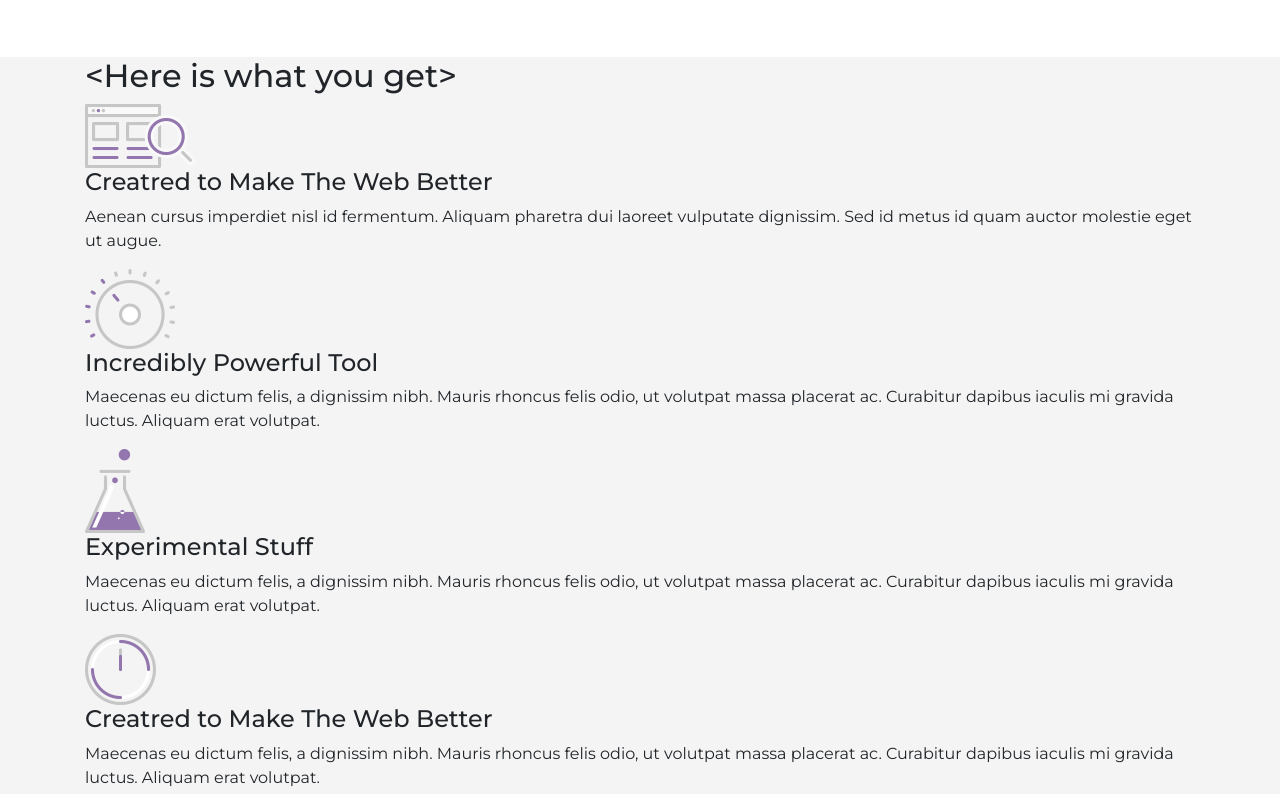
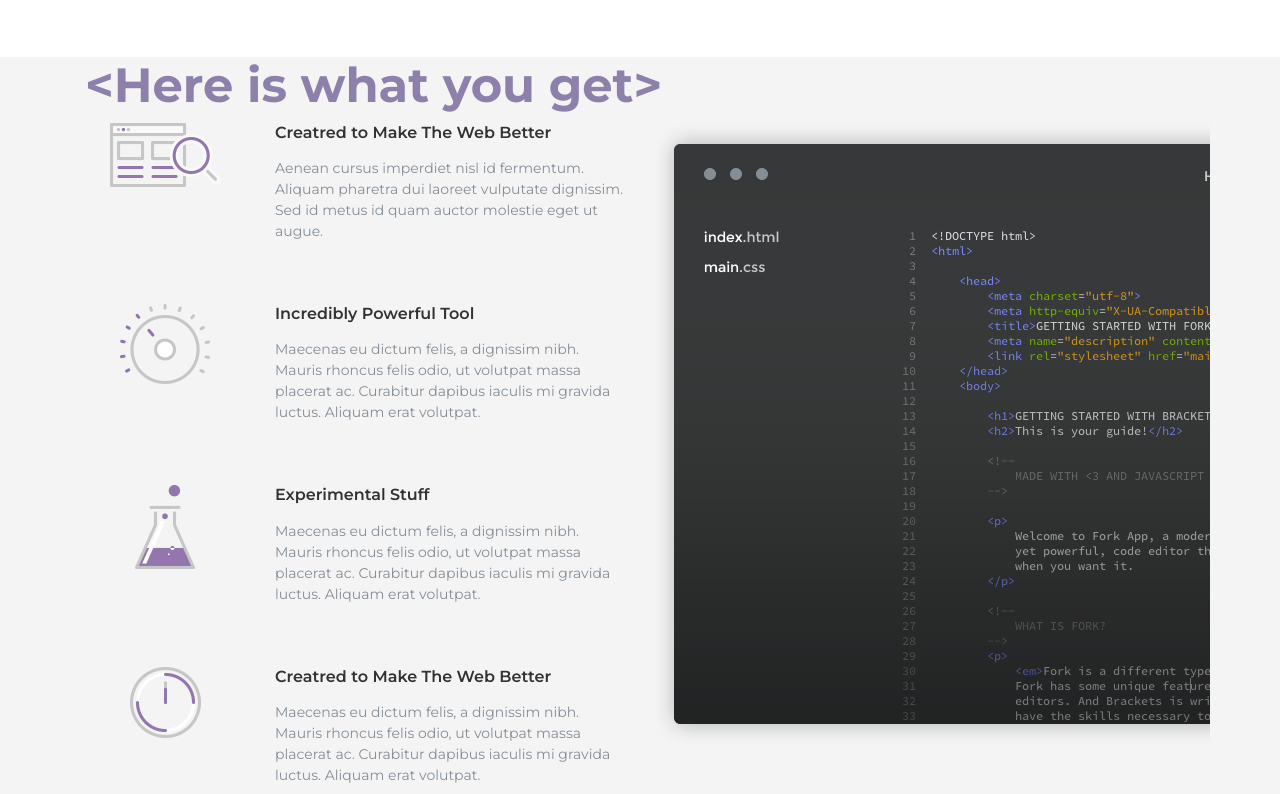
Before and after one commit to GeekHub-Frontend-CMS-8/Viktor_Ryzhak_hw_7, a website: page assets/index.html in a window 1280 px wide. Shown: the part 1306-2100 px from the top of the page. Drawn offline with nearby package versions, Linux system fonts and the light colour scheme; files that its build step writes are made by us from their sources.

Commit message:
html section - benefits__

```diff
--- a/assets/index.html
+++ b/assets/index.html
@@ -108,13 +108,15 @@
 </section>
 
 <section class="benefits__background">
-    <div class="container">
-        <h2 class="benefits__subtitle">
+    <div class="container benefits__content">
+        <h2 class="benefits__title">
             &#60;Here is what you get&#62;
         </h2>
-        <div class="benefits__type">
-            <div class="benefits__icon-1"></div>
-            <div>
+        <div class="row ">
+            <div class="col-lg-6">
+                <div class="benefits__type row">
+                    <div class="benefits__icon-1 col-4"></div>
+                    <div class="col-8">
                         <h4 class="benefits__subtitle">
                             Creatred to Make The Web Better
                         </h4>
@@ -125,9 +127,9 @@
                         </p>
                     </div>
                 </div>
-        <div class="benefits__type">
-            <div class="benefits__icon-2"></div>
-            <div>
+                <div class="benefits__type row">
+                    <div class="benefits__icon-2 col-4"></div>
+                    <div class="col-8">
                         <h4 class="benefits__subtitle">
                             Incredibly Powerful Tool
                         </h4>
@@ -138,9 +140,9 @@
                         </p>
                     </div>
                 </div>
-        <div class="benefits__type">
-            <div class="benefits__icon-3"></div>
-            <div>
+                <div class="benefits__type row">
+                    <div class="benefits__icon-3 col-4"></div>
+                    <div class="col-8">
                         <h4 class="benefits__subtitle">
                             Experimental Stuff
                         </h4>
@@ -151,9 +153,9 @@
                         </p>
                     </div>
                 </div>
-        <div class="benefits__type">
-            <div class="benefits__icon-4"></div>
-            <div>
+                <div class="benefits__type row">
+                    <div class="benefits__icon-4 col-4"></div>
+                    <div class="col-8">
                         <h4 class="benefits__subtitle">
                             Creatred to Make The Web Better
                         </h4>
@@ -164,9 +166,12 @@
                         </p>
                     </div>
                 </div>
-        <div class="benefits__img">
-            <img src="img/5-layers.jpg" height="622" width="1180"/>
             </div>
+            <div class="benefits__img col-lg-6">
+                <img src="img/5-layers.png" height="622" width="1180"/>
+            </div>
+        </div>
+
     </div>
 </section>
 
--- a/assets/sass/_benefits.sass
+++ b/assets/sass/_benefits.sass
@@ -1,7 +1,10 @@
 .benefits
   &__background
     background-color: $color-background-second
+  &__content
+
   &__type
+    margin-bottom: 46px
   &__title
     color: #8d81ac
     font-family: $font-family-montserrat
@@ -9,22 +12,31 @@
     font-weight: 700
   &__icon
     &-1
-      background: url("../img/icon-1.png") no-repeat
+      background: url("../img/icon-1.png") center no-repeat
       width: 111px
       height: 64px
     &-2
-      background: url("../img/icon-2.png") no-repeat
+      background: url("../img/icon-2.png") center no-repeat
       width: 90px
       height: 80px
     &-3
-      background: url("../img/icon-3.png") no-repeat
+      background: url("../img/icon-3.png") center no-repeat
       width: 60px
       height: 84px
     &-4
-      background: url("../img/icon-4.png") no-repeat
+      background: url("../img/icon-4.png") center no-repeat
       width: 71px
       height: 71px
   &__img
-      overflow: hidden
+    overflow: hidden
   &__subtitle
+    margin-bottom: 16px
+    color: #323232
+    font-family: $font-family-montserrat
+    font-size: $font-size-normal
+    font-weight: 600
   &__text
+    color: #848e97
+    font-family: $font-family-montserrat
+    font-size: $font-size-mini
+    font-weight: 400
--- a/assets/sass/_variables.sass
+++ b/assets/sass/_variables.sass
@@ -6,7 +6,7 @@ $color-text-second: #fff
 $font-family-montserrat: Montserrat, sans-serif
 
 $font-size-micro: 2px
-$font-size-mini: 15px
+$font-size-mini: 14px
 $font-size-normal: 16px
 $font-size-big: 24px
 $font-size-big-up: 48px
```
Also changed, not shown: assets/img/5-layers.jpg (deleted), assets/img/5-layers.png (added), build/css/index.css, build/img/5-layers.png (added), build/index.html. Lines whose indentation alone changed are shown as unchanged.
